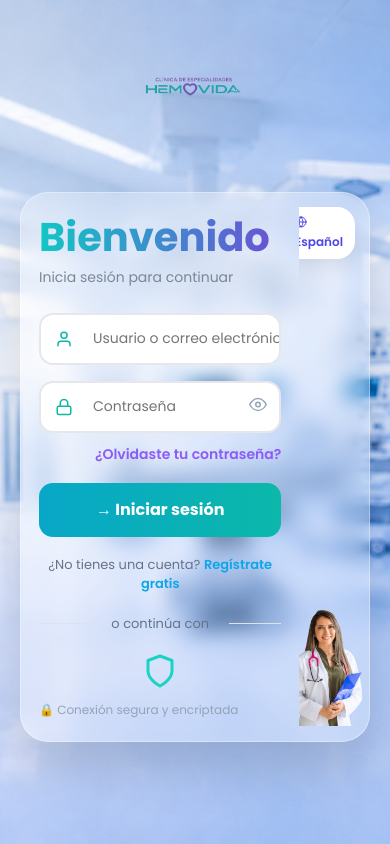
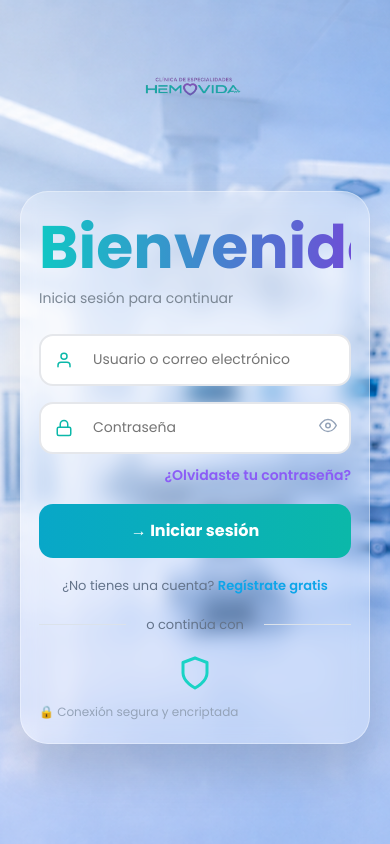
Before and after one commit to Emilio6345/hemovida-frontend, a React (Vite) app: page /login in a window 390 px wide. Built offline with nearby package versions, Linux system fonts and the light colour scheme.

Commit message:
fix responsive login mobile

```diff
--- a/src/styles/login.css
+++ b/src/styles/login.css
@@ -596,7 +596,7 @@ background-position-y: -388px;
   }
 
   .login-left{
-    width:80%;
+    width:100%;
     padding:22px 18px;
     background:transparent;
   }
@@ -606,7 +606,7 @@ background-position-y: -388px;
   }
 
   .login-right{
-    width:20%;
+    width:40%;
     background:transparent;
     position:relative;
   }
@@ -617,7 +617,7 @@ background-position-y: -388px;
   }
 
   .login-header-v2 h1{
-    font-size:40px;
+    font-size:60px;
     line-height:1.1;
     margin-bottom:8px;
   }
```
